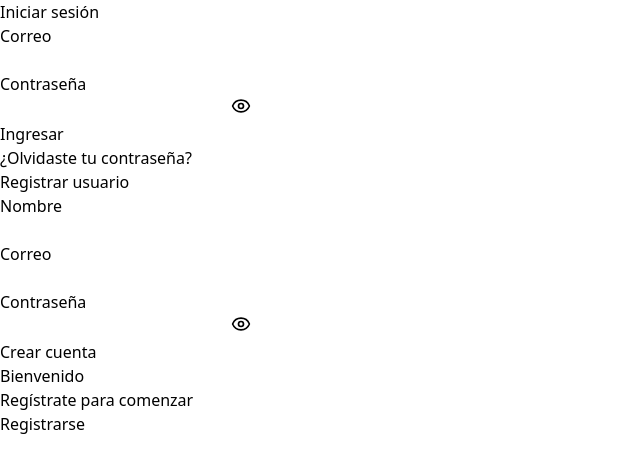
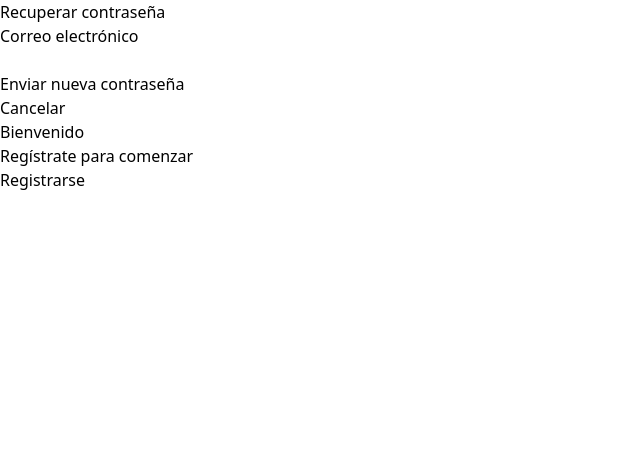
Before and after one commit to TheArchKnight/parranda-navide-a, a React (Vite) app in the folder frontend/: page /login in a window 1280 px wide. Both pictures are taken after a click on the button "¿Olvidaste tu contraseña?". Shown: the top 472 px of the page, without its empty margins (0-640 px from the left). Built offline with nearby package versions, Linux system fonts and the light colour scheme; no server answers.

Commit message:
feat: Recover password with email

```diff
--- a/frontend/src/components/AuthForm.tsx
+++ b/frontend/src/components/AuthForm.tsx
@@ -1,24 +1,29 @@
 import useAuthForm from "../hooks/UseAuthForm";
 import { Button } from "./formComponents/Button";
-
 import LoginForm from "./LoginForm";
 import RegisterForm from "./RegisterForm";
+import ForgotPasswordForm from "./ForgotPasswordForm";
+import { useState } from "react";
 
-const  AuthForm = () => {
+const AuthForm = () => {
   const { isLogin, setIsLogin, loading, formData, handleChange, handleSubmit } =
     useAuthForm();
+  const [isForgotPassword, setIsForgotPassword] = useState(false);
 
   return (
     <div className="fixed inset-0 flex items-center justify-center p-4 bg-black/50 backdrop-blur-sm">
       <div className="relative w-full max-w-[800px] h-[500px] bg-white rounded-2xl overflow-hidden shadow-2xl">
         <div className="absolute inset-0 flex">
           <div className="relative w-full flex">
+            {!isForgotPassword ? (
+              <>
                 <div className="w-1/2 p-8">
                   <LoginForm
                     formData={formData}
                     onChange={handleChange}
                     onSubmit={handleSubmit}
                     loading={loading}
+                    onForgotPassword={() => setIsForgotPassword(true)}
                   />
                 </div>
 
@@ -30,6 +35,14 @@ const  AuthForm = () => {
                     loading={loading}
                   />
                 </div>
+              </>
+            ) : (
+              <div className="w-1/2 p-8">
+                <ForgotPasswordForm
+                  onCancel={() => setIsForgotPassword(false)}
+                />
+              </div>
+            )}
           </div>
 
           <div
@@ -55,7 +68,6 @@ const  AuthForm = () => {
       </div>
     </div>
   );
-}
-
+};
 
 export default AuthForm;
--- /dev/null
+++ b/frontend/src/components/ForgotPasswordForm.tsx
@@ -0,0 +1,64 @@
+import { useState } from "react";
+import { Input } from "./formComponents/Input";
+import { Button } from "./formComponents/Button";
+import api from "../services/api"
+type ForgotPasswordFormProps = {
+  onCancel: () => void;
+};
+
+const ForgotPasswordForm = ({ onCancel }: ForgotPasswordFormProps) => {
+  const [email, setEmail] = useState("");
+  const [loading, setLoading] = useState(false);
+  const [message, setMessage] = useState("");
+
+  const handleSubmit = async (e: React.FormEvent) => {
+    e.preventDefault();
+    setLoading(true);
+    try {
+      api.post("users/forgotPassword", null, {params: {email: email}})
+      setMessage(
+        "Si el correo está registrado, recibirás una nueva contraseña temporal."
+      );
+    } catch (error) {
+      console.error("Error al enviar la solicitud:", error);
+      setMessage("Hubo un error. Intenta de nuevo.");
+    } finally {
+      setLoading(false);
+    }
+  };
+
+  return (
+    <div className="insert-0 w-full">
+      <h2 className="text-2xl font-bold mb-6 text-center">Recuperar contraseña</h2>
+      {message ? (
+        <p className="text-center text-green-600">{message}</p>
+      ) : (
+          <form onSubmit={handleSubmit} className="space-y-4">
+            <Input
+              type="email"
+              name="email"
+              label="Correo electrónico"
+              value={email}
+              onChange={(e) => setEmail(e.target.value)}
+              required
+            />
+            <Button type="submit" isLoading={loading} className="w-full">
+              Enviar nueva contraseña
+            </Button>
+            <p className="mt-4 text-sm text-center">
+
+              <button
+                type="button"
+                className="text-red-500 hover:underline"
+                onClick={onCancel}
+              >
+                Cancelar
+              </button>
+            </p>
+          </form>
+        )}
+    </div>
+  );
+};
+
+export default ForgotPasswordForm;
--- a/frontend/src/components/LoginForm.tsx
+++ b/frontend/src/components/LoginForm.tsx
@@ -10,17 +10,20 @@ type LoginFormProps = {
   onChange: (e: React.ChangeEvent<HTMLInputElement>) => void;
   onSubmit: (e: React.FormEvent) => void;
   loading: boolean;
+  onForgotPassword: () => void;
 };
 
-const  LoginForm = ({
+const LoginForm = ({
   formData,
   onChange,
   onSubmit,
   loading,
-}: LoginFormProps)  => {
+  onForgotPassword,
+}: LoginFormProps) => {
   const [showPassword, setShowPassword] = React.useState(false);
+
   return (
-    <div className="inset-0 w-full ">
+    <div className="inset-0 w-full">
       <h2 className="text-2xl font-bold mb-6 text-center">Iniciar sesión</h2>
       <form onSubmit={onSubmit} className="space-y-4">
         <Input
@@ -46,12 +49,16 @@ const  LoginForm = ({
         </Button>
       </form>
       <p className="mt-4 text-sm text-center">
-        <button type="button" className="text-red-500 hover:underline">
+        <button
+          type="button"
+          className="text-red-500 hover:underline"
+          onClick={onForgotPassword}
+        >
           ¿Olvidaste tu contraseña?
         </button>
       </p>
     </div>
   );
-}
+};
 
 export default LoginForm;
```
Also changed, not shown: 2 other files (tests, documents, lock files or other folders). Lines whose indentation alone changed are shown as unchanged.
